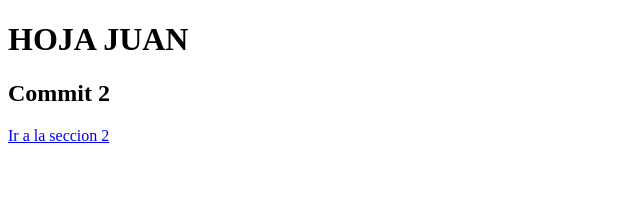
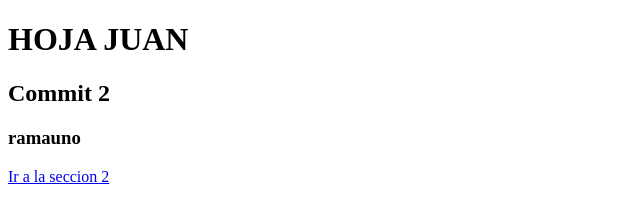
Before and after one commit to sebastian4996/prueba1, a plain HTML site: page index.html in a window 1280 px wide. Shown: the whole page, without its empty margins (0-640 px from the left). Drawn offline with Linux system fonts and the light colour scheme.

Commit message:
nueva rama ramaUno

```diff
--- a/index.html
+++ b/index.html
@@ -8,6 +8,7 @@
     <script src="app.js"> </script>
     <h1>HOJA JUAN</h1>
     <h2>Commit 2</h2>
+    <h3>ramauno</h3>
     <nav>
         <a href="#"> Ir a la seccion 2</a>
     </nav>
```
